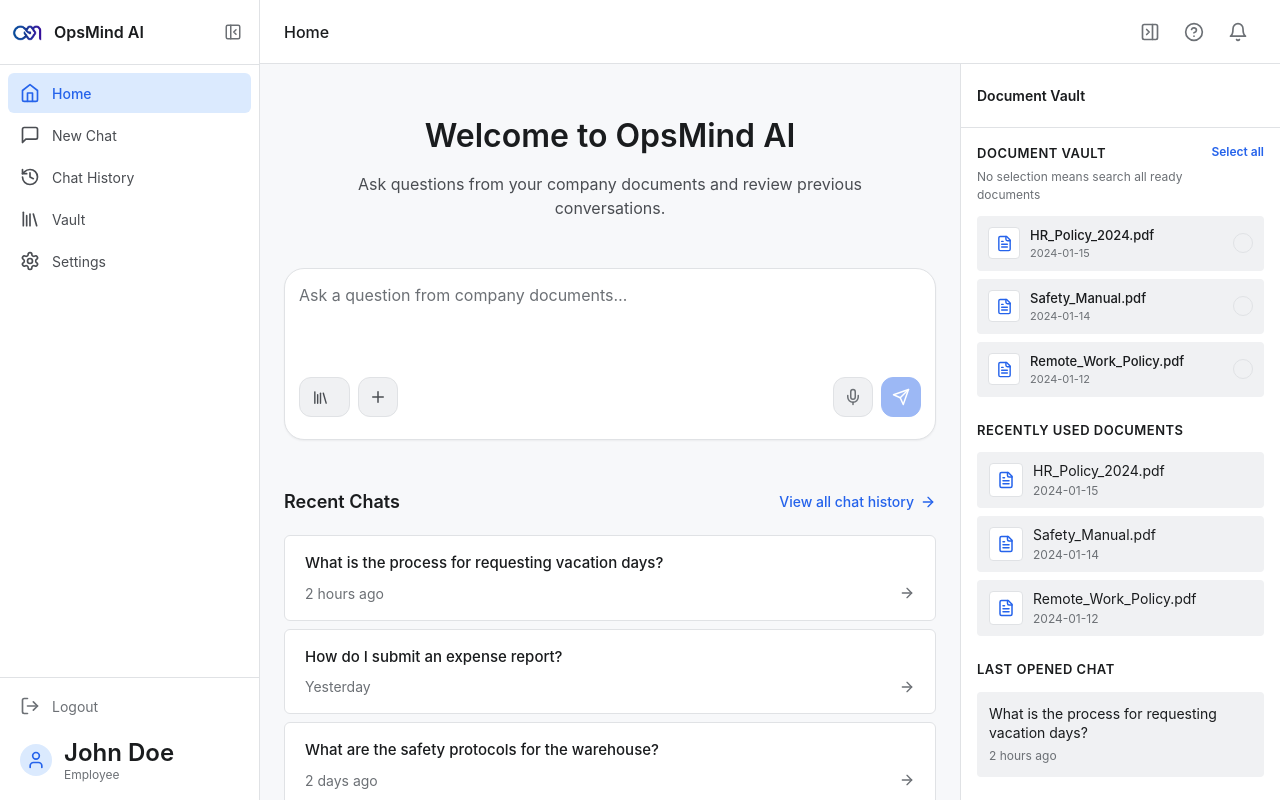
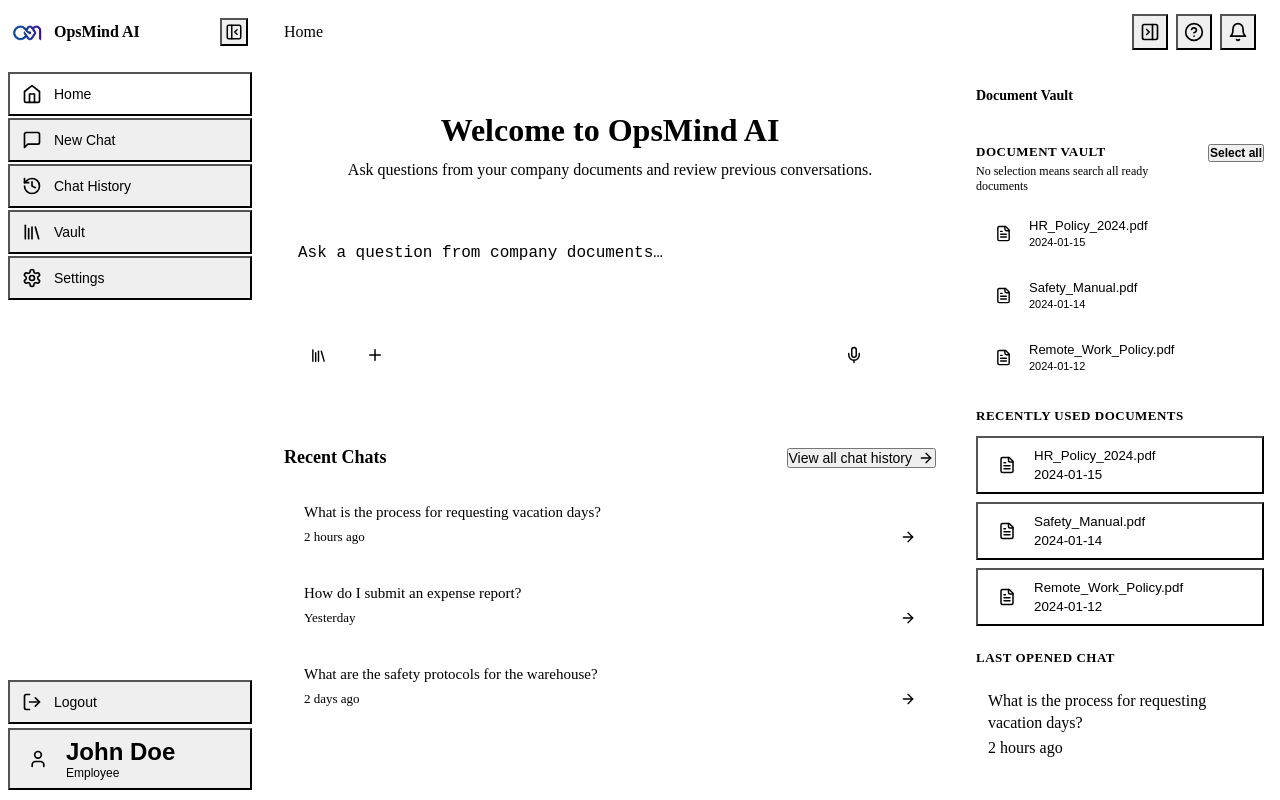
Before and after one commit to Ayushl22/opsmind-ai, a React (Vite) app in the folder frontend/: page / in a window 1280 px wide. Built offline with nearby package versions, Linux system fonts and the light colour scheme; no server answers.

Commit message:
style: add CSS reset

```diff
--- a/frontend/src/styles/global.css
+++ b/frontend/src/styles/global.css
@@ -1,140 +1,5 @@
-:root {
-  /* Light Mode Colors */
-  --bg-primary: #f7f8fa;
-  --bg-secondary: #ffffff;
-  --bg-tertiary: #f0f1f3;
-
-  --border-primary: #e0e2e5;
-  --border-secondary: #d1d4d9;
-
-  --text-primary: #1a1c1e;
-  --text-secondary: #4a4d52;
-  --text-muted: #6c7075;
-
-  --accent-primary: #2563eb;
-  --accent-hover: #1d4ed8;
-  --accent-light: #dbeafe;
-
-  --success: #10b981;
-  --warning: #f59e0b;
-  --error: #ef4444;
-
-  --shadow-sm: 0 1px 2px rgba(0, 0, 0, 0.05);
-  --shadow-md: 0 2px 4px rgba(0, 0, 0, 0.08);
-
-  --radius-sm: 4px;
-  --radius-md: 6px;
-  --radius-lg: 8px;
-}
-
-[data-theme="dark"] {
-  /* Dark Mode Colors */
-  --bg-primary: #1a1b1e;
-  --bg-secondary: #25262b;
-  --bg-tertiary: #2c2d32;
-
-  --border-primary: #373840;
-  --border-secondary: #43454d;
-
-  --text-primary: #e8eaed;
-  --text-secondary: #c1c4c9;
-  --text-muted: #9397a0;
-
-  --accent-primary: #4f8cf7;
-  --accent-hover: #6ba3f9;
-  --accent-light: #1e3a5f;
-
-  --success: #10b981;
-  --warning: #f59e0b;
-  --error: #ef4444;
-
-  --shadow-sm: 0 1px 2px rgba(0, 0, 0, 0.2);
-  --shadow-md: 0 2px 4px rgba(0, 0, 0, 0.3);
-}
-
 * {
   margin: 0;
   padding: 0;
   box-sizing: border-box;
 }
-
-body {
-  font-family: -apple-system, BlinkMacSystemFont, 'Segoe UI', 'Roboto', 'Oxygen',
-    'Ubuntu', 'Cantarell', 'Fira Sans', 'Droid Sans', 'Helvetica Neue',
-    sans-serif;
-  -webkit-font-smoothing: antialiased;
-  -moz-osx-font-smoothing: grayscale;
-  background-color: var(--bg-primary);
-  color: var(--text-primary);
-  line-height: 1.5;
-}
-
-#root {
-  min-height: 100vh;
-}
-
-button {
-  font-family: inherit;
-  cursor: pointer;
-  border: none;
-  background: none;
-  outline: none;
-}
-
-input, textarea {
-  font-family: inherit;
-  outline: none;
-}
-
-a {
-  color: inherit;
-  text-decoration: none;
-}
-
-/* Scrollbar Styles */
-::-webkit-scrollbar {
-  width: 8px;
-  height: 8px;
-}
-
-::-webkit-scrollbar-track {
-  background: var(--bg-tertiary);
-}
-
-::-webkit-scrollbar-thumb {
-  background: var(--border-secondary);
-  border-radius: 4px;
-}
-
-::-webkit-scrollbar-thumb:hover {
-  background: var(--text-muted);
-}
-
-/* Utility Classes */
-.text-primary {
-  color: var(--text-primary);
-}
-
-.text-secondary {
-  color: var(--text-secondary);
-}
-
-.text-muted {
-  color: var(--text-muted);
-}
-
-.text-sm {
-  font-size: 0.875rem;
-}
-
-.text-xs {
-  font-size: 0.75rem;
-}
-
-.font-medium {
-  font-weight: 500;
-}
-
-.font-semibold {
-  font-weight: 600;
-}
```
Also changed, not shown: frontend/src/pages/Chat.jsx (line endings or trailing spaces).
